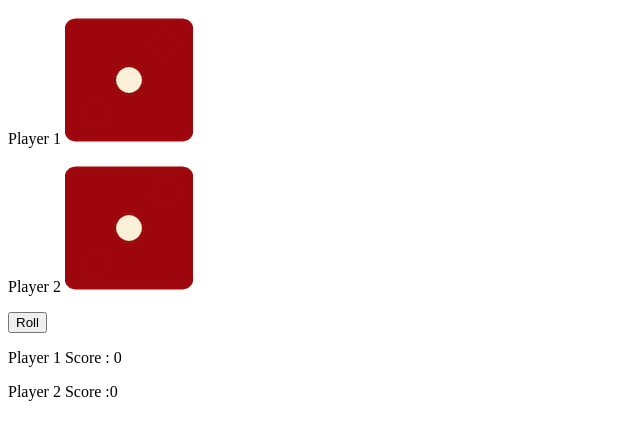
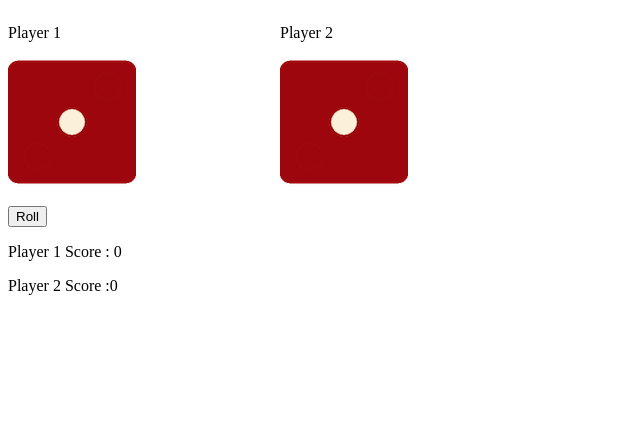
Before and after one commit to 0871063/JavaScript, a plain HTML site: page dice.html in a window 1280 px wide. Shown: the whole page, without its empty margins (0-640 px from the left). Drawn offline with Linux system fonts and the light colour scheme.

Commit message:
Finish DIce

```diff
--- a/dice.html
+++ b/dice.html
@@ -13,21 +13,25 @@
         <link rel="stylesheet" href="">
         <script src="script/function.js"></script>
         <style>
-        div {
-    text-align: left;
-  }
+  .dice_wrapper {
+    display: flex;
+    justify-content: space-between;
+    width: 400px;
+}
         </style>
     </head>
     <body>
         <div>
-            <div>
-            <p>Player 1
-            <img id="dice1" src="images/dice1.png" alt="Dice One"> </p>
-        </div>
-        <div>
-            <p>Player 2
-            <img id="dice2" src="images/dice1.png" alt="Dice Two"></p>
-        </div>
+            <div class="dice_wrapper">
+                <div class="dice_block">
+                    <p>Player 1 </p>
+                    <img id="dice1" src="images/dice1.png" alt="Dice One">
+                </div>
+                <div class="dice_block">
+                    <p>Player 2  </p>
+                    <img id="dice2" src="images/dice1.png" alt="Dice Two">
+                </div>
+            </div>
 <script>
             var player1Score = 0;
             var player2Score = 0;
```
